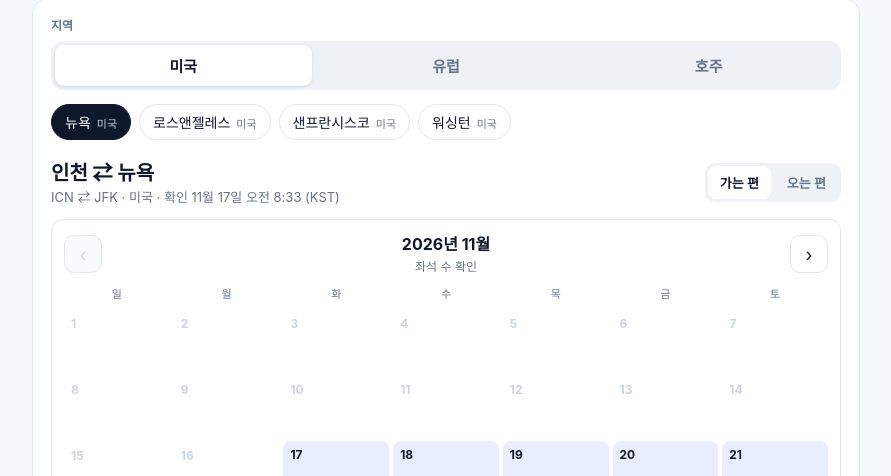
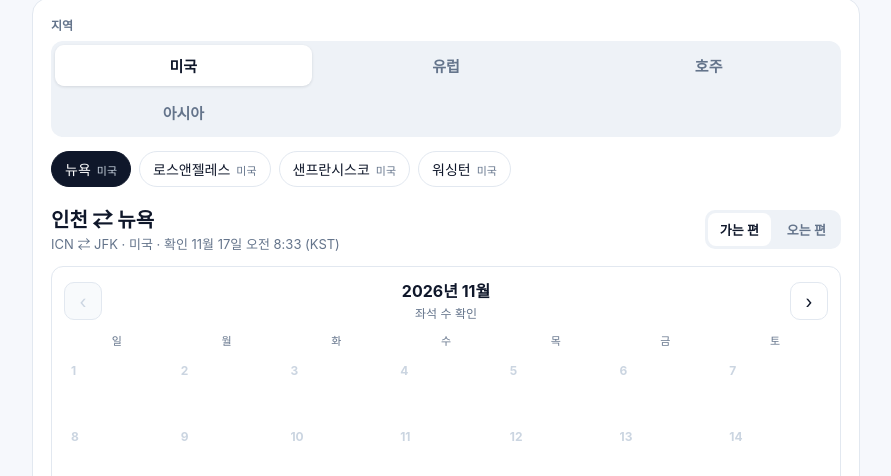
Before and after one commit to everywhere-lucas/ke-mileage, a plain HTML site: page public/mileage/index.html in a window 1280 px wide. Shown: the part 259-735 px from the top of the page, without its empty margins (194-1085 px from the left). Drawn offline with Linux system fonts and the light colour scheme.

Commit message:
아시아(도쿄 나리타·하네다, 상하이) 탭 추가, 달력 조회의 프레스티지 유무(ap) 표시
Co-Authored-By: Claude Opus 5.5 <noreply@anthropic.com>
Claude-Session: https://claude.ai/code/session_01LSQLNL4W6WfoSHUueNN91v

```diff
--- a/public/mileage/index.html
+++ b/public/mileage/index.html
@@ -182,14 +182,14 @@
   /* data.json → 화면용 형태로 변환
      f=[편명, 출발시각, 기종, 일반석, 프레스티지석, 일등석] → { counted, flights }
      b=[편명, 출발시각, 일반석, 프레스티지석, 일등석] (1/0 = 보너스 좌석 있음/없음) → { flags, flights }
-     a=1/0 → { avail },  p=1 → peak */
+     a=1/0 → { avail } (일반석 유무), ap=1 → 프레스티지석 있음,  p=1 → peak */
   function convert(days){
     var m={};
     Object.keys(days||{}).forEach(function(k){
       var d=days[k],o={peak:!!d.p};
       if(d.b){o.flags=true;o.flights=d.b.map(function(x){return {no:x[0],t:x[1],eco:x[2],pr:x[3],fc:x[4]}})}
       else if(d.f){o.counted=true;o.flights=d.f.map(function(x){return {no:x[0],t:x[1],ac:x[2],eco:x[3],pr:x[4],fc:x[5]}})}
-      else o.avail=!!d.a;
+      else{o.avail=!!d.a;o.prAvail=!!d.ap}
       m[k]=o;
     });
     return m;
@@ -211,7 +211,11 @@
       {code:'LIS',name:'리스본',country:'포르투갈'}]},
     {id:'au',name:'호주',cities:[
       {code:'SYD',name:'시드니',country:'호주'},
-      {code:'BNE',name:'브리즈번',country:'호주'}]}
+      {code:'BNE',name:'브리즈번',country:'호주'}]},
+    {id:'asia',name:'아시아',cities:[
+      {code:'NRT',name:'도쿄 나리타',country:'일본'},
+      {code:'HND',name:'도쿄 하네다',country:'일본'},
+      {code:'PVG',name:'상하이',country:'중국'}]}
   ];
 
   var region=REGIONS[0],city=region.cities[0],dir='out',sel=null;
@@ -270,7 +274,7 @@
     prev.addEventListener('click',function(){curM=addMonth(curM,-1);sel=null;renderCal();renderDetail()});
     next.addEventListener('click',function(){curM=addMonth(curM,1);sel=null;renderCal();renderDetail()});
     var h3=el('h3','',y+'년 '+mo+'월');
-    h3.appendChild(el('small','',!keys.length?'아직 확인 안 한 달':(flagged?'등급별 좌석 유무 확인':counted?'좌석 수 확인':'일반석 좌석 유무만 확인')));
+    h3.appendChild(el('small','',!keys.length?'아직 확인 안 한 달':(flagged?'등급별 좌석 유무 확인':counted?'좌석 수 확인':'날짜별 좌석 유무 확인')));
     nav.appendChild(prev);nav.appendChild(h3);nav.appendChild(next);card.appendChild(nav);
     var g=el('div','grid');
     '일월화수목금토'.split('').forEach(function(w){g.appendChild(el('div','dow',w))});
@@ -285,6 +289,7 @@
       else if(info&&info.flags){var ae=info.flights.some(function(f){return f.eco}),ap=info.flights.some(function(f){return f.pr});
         cls=ap?'pr':(ae?'eco':'no');lines=ap?[['big','프 있음']]:[['',ae?'일반석':'없음']];
         label+=ap?' 프레스티지석 있음':(ae?' 일반석만 있음':' 좌석 없음')}
+      else if(info&&info.prAvail){cls='pr';lines=[['big','프 있음']];label+=' 프레스티지석 있음'}
       else if(info){cls=info.avail?'eco':'no';lines=[['',info.avail?'좌석 있음':'없음']];label+=info.avail?' 일반석 있음':' 좌석 없음'}
       var c=el(info?'button':'div','d '+cls+(info&&info.peak?' peak':'')+(sel===key?' sel':''));
       c.appendChild(el('span','n',d));if(lines.length){var sw=el('span','seat');lines.forEach(function(l){sw.appendChild(el('span','s '+l[0],l[1]))});c.appendChild(sw)}
@@ -308,7 +313,7 @@
       info.flights.forEach(function(f){html+='<tr><td>'+f.no+' · '+f.t+'</td><td>'+(AC[f.ac]||f.ac)+'</td><td>'+seat(f.eco)+'</td><td>'+seat(f.pr)+'</td><td>'+seat(f.fc)+'</td></tr>'});
       html+='</tbody></table>';
     }else{
-      html+='<p style="margin:8px 0 0">'+(info.avail?'일반석 보너스 좌석 있음. 좌석 수와 프레스티지석은 아직 확인하지 않았어요.':'대한항공 달력에 좌석 없음으로 표시된 날이에요.')+'</p>';
+      html+='<p style="margin:8px 0 0">'+(info.prAvail?'프레스티지석 보너스 좌석이 있는 날이에요'+(info.avail?' (일반석도 있음)':'')+'. 항공편별 좌석 수는 출발이 가까워지면 확인해요.':info.avail?'일반석 보너스 좌석이 있는 날이에요. 항공편별 좌석 수는 출발이 가까워지면 확인해요.':'대한항공 달력에 좌석 없음으로 표시된 날이에요.')+'</p>';
     }
     box.innerHTML=html;
   }
```
Also changed, not shown: 1 other file.
